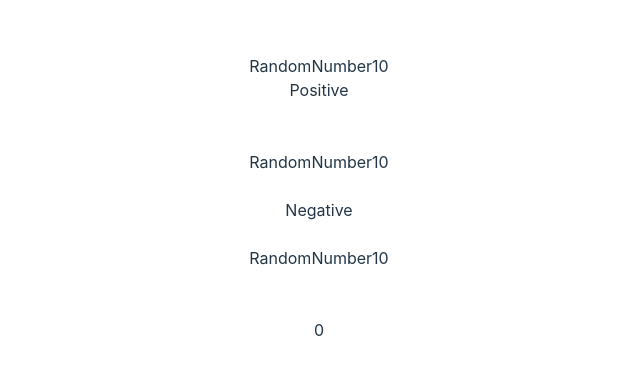
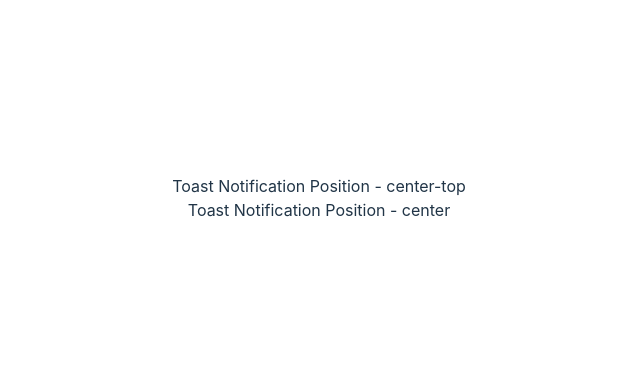
Before and after one commit to liar88828/tutor-react-typescipt, a React (Vite) app: page / in a window 1280 px wide. Shown: the part 202-576 px from the top of the page, without its empty margins (321-961 px from the left). Built offline with nearby package versions, Linux system fonts and the light colour scheme.

Commit message:
21 template literal and Exclude

```diff
--- a/src/App.tsx
+++ b/src/App.tsx
@@ -1,17 +1,14 @@
 
 import './style/App.css'
-import RandomNumber from './components/eps20/restriction/RandomNumber';
+import Toast from './components/eps21/Toast';
 
 function App() {
 
 	return (
 		<>
-			<RandomNumber value={10} isPositive />
-			<br />
-			<RandomNumber value={10} isNegative />
-			<br />
-			<RandomNumber value={10} isZero />
-
+			{/* <Toast position='center-center' /> */}			{/*  error*/}
+			<Toast position='center-top' />
+			<Toast position='center' />
 		</>
 	)
 }
--- /dev/null
+++ b/src/components/eps21/Toast.tsx
@@ -0,0 +1,16 @@
+
+type HorizontalPosition = 'left' | 'center' | 'right'
+type VerticalPosition = 'top' | 'center' | 'bottom'
+
+type ToastProps = {
+    position:
+    Exclude<`${HorizontalPosition}-${VerticalPosition}`,
+        'center-center'>
+    | 'center'
+}
+
+const Toast = ({ position }: ToastProps) => {
+    return (<div>Toast Notification Position - {position} </div>)
+}
+
+export default Toast
```
